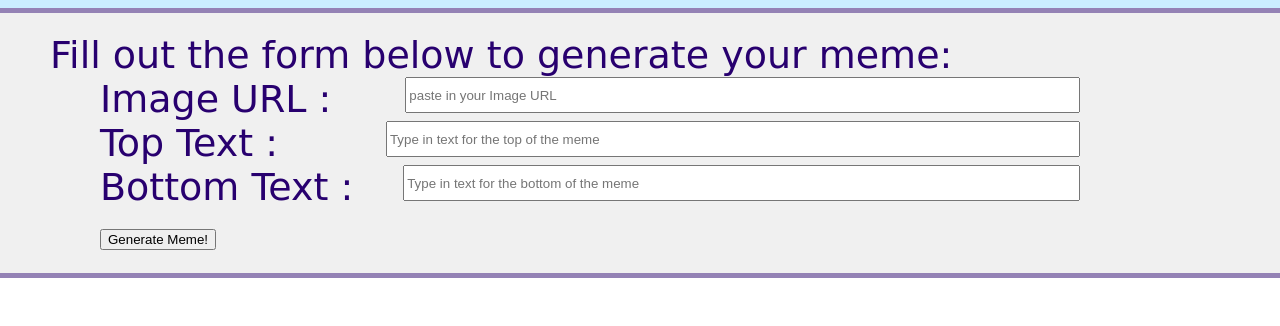
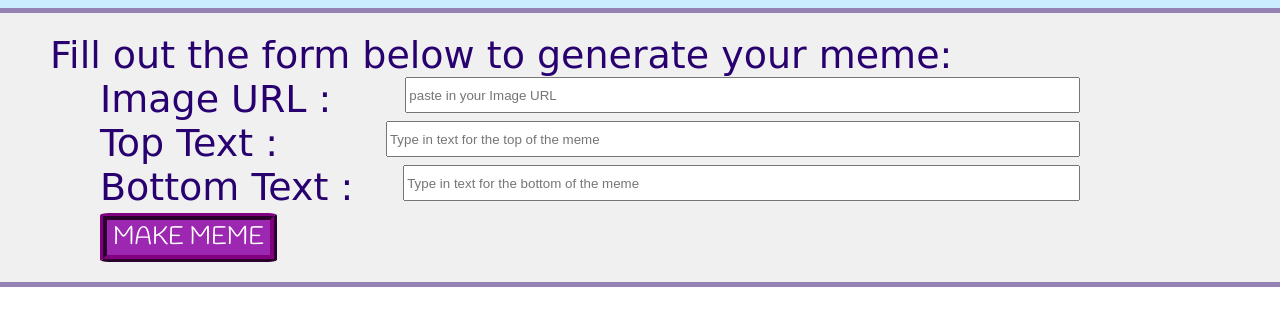
Before and after one commit to kneyzberg/meme-generator, a plain HTML site: page index.html in a window 1280 px wide. Shown: the part 176-502 px from the top of the page. Drawn offline with Linux system fonts and the light colour scheme; a web font is replaced by a local one.

Commit message:
update form submission button css styling

```diff
--- a/index.html
+++ b/index.html
@@ -10,6 +10,7 @@
 <link href="https://fonts.googleapis.com/css2?family=Londrina+Sketch&display=swap" rel="stylesheet">
 <link href="https://fonts.googleapis.com/css2?family=Londrina+Outline&display=swap" rel="stylesheet">
 <link href="https://fonts.googleapis.com/css2?family=Lilita+One&display=swap" rel="stylesheet">
+<link href="https://fonts.googleapis.com/css2?family=Handlee&display=swap" rel="stylesheet">
 </head>
 <body>
     <header class="meme-page-header" class="meme-top-page-layout">
@@ -33,7 +34,7 @@
                     <input type="text" placeholder="Type in text for the bottom of the meme" name="bottomText" class="input-align" id="input3-margin">
                 </label>
             </div>
-            <button>Generate Meme!</button>
+            <button>MAKE MEME</button>
         </form>
     </section>
     <section id="newMemesSection">
--- a/meme_gen.css
+++ b/meme_gen.css
@@ -38,6 +38,17 @@ form div {
 
 form button {
     margin-left: 50px;
+    font-family: 'Handlee', cursive;
+    font-weight: 400;
+    font-size: 25px;
+    background-color: #9c27b0;
+    border: 2mm ridge purple;
+    color: #ffff;
+    border-radius: 5%;
+}
+
+form button:active {
+    box-shadow: inset 0px 0px 0px 2px purple;
 }
 .form-text {
     font-family: 'Londrina Outline', cursive;
```
